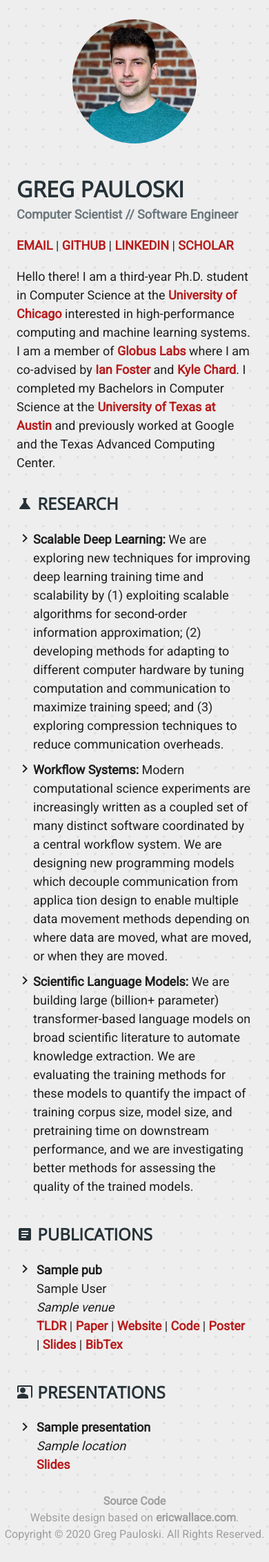
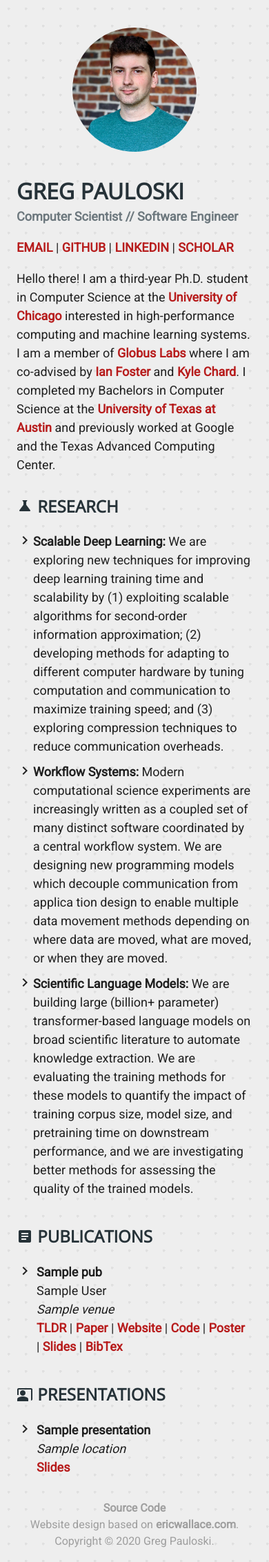
Before and after one commit to gpauloski/gpauloski.github.io, a Python web app: template templates/index.html in a window 390 px wide. Shown: the whole page at 69% size. Before the commit the page ends 2240 px from the top, so only its background shows below. Run offline with Jinja, Linux system fonts and the light colour scheme; the template is opened without the code that fills it: most values are stand-ins (such as "Sample title", 1, 10 or a date in 2020); some libraries are stand-ins or nearby versions.

Commit message:
Improve scaling and edit copyright

```diff
--- a/static/stylesheet.css
+++ b/static/stylesheet.css
@@ -3,13 +3,13 @@
     padding-right: 60px;
     padding-top: 24px;
     padding-bottom: 24px;
+    max-width: 1200px;
+    margin: auto;
 }
 @media only screen and (max-width: 600px) {
     .mainblock {
         padding-left: 24px;
         padding-right: 24px;
-        padding-top: 4px;
-        padding-bottom: 18px;
     }
 }
 
@@ -25,7 +25,8 @@
         float: none;
         margin-left: auto;
         margin-right: auto;
-        margin-top: 24px;
+        margin-top: 16px;
+        margin-bottom: 16px;
         display: block;
         max-height: 180px;
         max-width: 180px;
--- a/templates/index.html
+++ b/templates/index.html
@@ -95,7 +95,7 @@
     <div class="grey-text" style="text-align: center; font-size: 12pt;">
         <a href="https://github.com/gpauloski/gpauloski.github.io/" target="_blank" class="grey-text">Source Code</a><br>
         Website design based on <a href="https://www.ericswallace.com/" target="_blank" class="grey-text">ericwallace.com</a>.<br>
-        Copyright &copy; {{ current_year }} Greg Pauloski. All Rights Reserved.
+        Copyright &copy; {{ current_year }} Greg Pauloski.
     <div>
 </footer>
 
```
